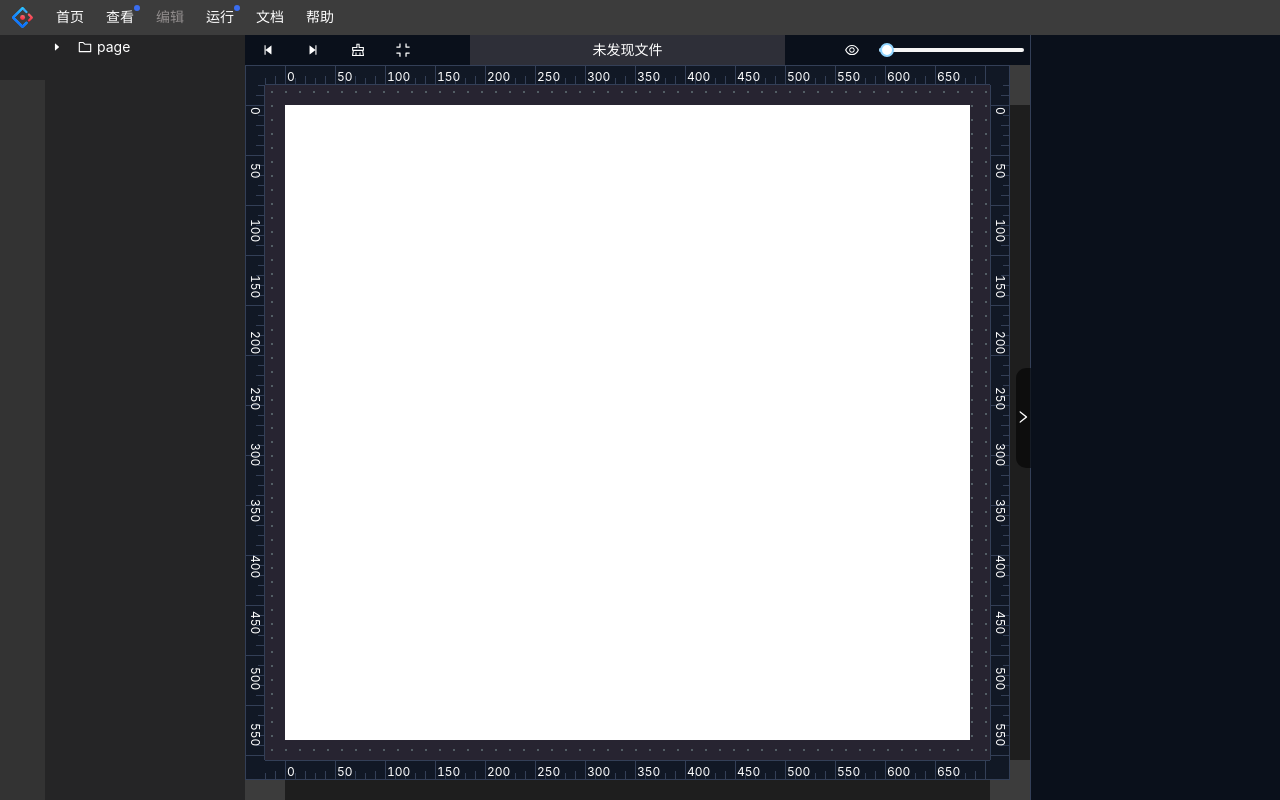
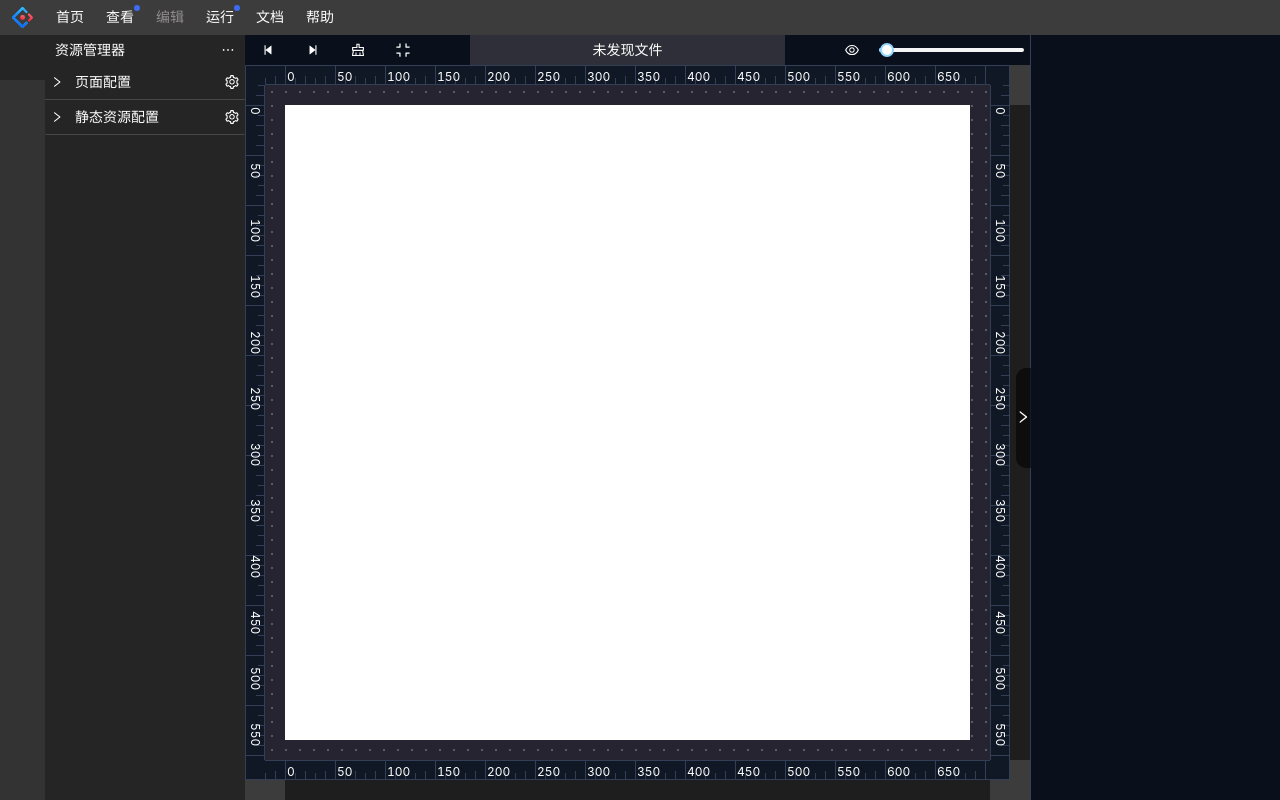
Before and after one commit to uxo2/xyz-t, a React (Create React App) app: page / in a window 1280 px wide. Built offline with nearby package versions, Linux system fonts and the light colour scheme; a small style sheet from the web is missing.

Commit message:
update[ui]: file resources combine workbench

```diff
--- a/package.json
+++ b/package.json
@@ -14,6 +14,7 @@
     "antd": "^4.16.0",
     "axios": "^0.21.1",
     "react": "^17.0.2",
+    "react-contextmenu": "^2.14.0",
     "react-dom": "^17.0.2",
     "react-redux": "^7.2.4",
     "react-router-dom": "^5.2.0",
--- a/src/contexts/states/metaView.ts
+++ b/src/contexts/states/metaView.ts
@@ -5,7 +5,11 @@ export const InitMetaView: State.MetaView = {
   visibleSidebarRightConfigBox: true,
   visibleHeaderBox: true,
   auxliaryCompName: '',
-  visibleInitPropsModal: true // init config modal
+  visibleInitPropsModal: true, // init config modal
+  fileResourceManage: {
+    visiblePageConfig: true,
+    visibleStaticResource: true
+  }
 }
 
 export default InitMetaView
--- a/src/contexts/states/workbench.ts
+++ b/src/contexts/states/workbench.ts
@@ -1,8 +1,10 @@
 export const InitWorkbench:State.WorkbenchLoad = {
   activeFile: null,
-  openFileList: [
-
-  ]
+  openFileList: [],
+  fileResourceManage: {
+    pageListData: [],
+    staticResourceData: []
+  }
 }
 
 export default InitWorkbench
--- a/src/pages/Home/SidebarLeftTool/FileResourceProject/index.tsx
+++ b/src/pages/Home/SidebarLeftTool/FileResourceProject/index.tsx
@@ -1,39 +1,75 @@
-import { Tree } from 'antd'
-import { FileResourceProjectContainer } from './styled'
+import { FileResourceProjectContainer, PageList, HeaderFileTitleBox, ResourceManagePopoverContainer, ResourceManageList } from './styled'
+import { ContextMenu, MenuItem, ContextMenuTrigger } from "react-contextmenu"
+import { Collapse, Popover } from 'antd'
+import { SettingOutlined, EllipsisOutlined, CheckOutlined } from '@ant-design/icons'
 
-const treeData = [
-  {
-    title: 'page',
-    key: '0-0',
-    children: [
-      {
-        title: '登录页',
-        key: '0-0-0'
-      },
-      {
-        title: '首页',
-        key: '0-0-1',
-        children: [
-          {
-            title: (
-              <span>
-                sss
-              </span>
-            ),
-            key: '0-0-1-0'
-          }
-        ]
-      }
-    ]
-  }
-]
+const onClick = () => {
+  console.log(12)
+}
+
+const str = <FileResourceProjectContainer>
+  <ContextMenuTrigger id="contextFileResource">
+      <div className="well">Right click to see the menu</div>
+    </ContextMenuTrigger>
+
+    <ContextMenu id="contextFileResource">
+      <MenuItem data={{foo: 'bar'}} onClick={onClick}>
+        ContextMenu Item 1
+      </MenuItem>
+      <MenuItem data={{foo: 'bar'}} onClick={onClick}>
+        ContextMenu Item 2
+      </MenuItem>
+      <MenuItem divider />
+      <MenuItem data={{foo: 'bar'}} onClick={onClick}>
+        ContextMenu Item 3
+      </MenuItem>
+    </ContextMenu>
+</FileResourceProjectContainer>
+
+const genExtra = () => (
+  <SettingOutlined
+    onClick={event => {
+      event.stopPropagation()
+    }}
+  />
+)
+
+console.log(str)
+
+const ResourceManagePopover = () => (
+  <ResourceManagePopoverContainer>
+    <ResourceManageList>
+      <CheckOutlined />
+      <div className="label">静态资源</div>
+    </ResourceManageList>
+    <ResourceManageList>
+      <CheckOutlined />
+      <div className="label">静态资源</div>
+    </ResourceManageList>
+    <ResourceManageList>
+      <CheckOutlined />
+      <div className="label">静态资源</div>
+    </ResourceManageList>
+  </ResourceManagePopoverContainer>
+)
+
 
 const FileResourceProject = () => (
   <FileResourceProjectContainer>
-    <Tree.DirectoryTree
-      className="file-resource-tree"
-      treeData={treeData}
-    />
+    <HeaderFileTitleBox>
+      <div className="title">资源管理器</div>
+      <Popover placement="bottomLeft" content={ResourceManagePopover} trigger="click" overlayStyle={{padding: 0}}>
+        <EllipsisOutlined />
+      </Popover>
+    </HeaderFileTitleBox>
+    <Collapse expandIconPosition="left" className="collppse-container">
+      <Collapse.Panel header="页面配置" key="1" extra={genExtra()}>
+        <PageList>HomePage</PageList>
+      </Collapse.Panel>
+      <Collapse.Panel header="静态资源配置" key="2" extra={genExtra()}>
+        <div>12</div>
+      </Collapse.Panel>
+    </Collapse>
   </FileResourceProjectContainer>
 )
 
--- a/src/pages/Home/SidebarLeftTool/FileResourceProject/styled.ts
+++ b/src/pages/Home/SidebarLeftTool/FileResourceProject/styled.ts
@@ -2,6 +2,38 @@ import styled from 'styled-components'
 
 export const FileResourceProjectContainer = styled.div`
   color: #fff;
+  width: 100%;
+  height: 100%;
+  .collppse-container {
+    background-color: transparent;
+    color: #fff;
+    border: none;
+    .ant-collapse-item {
+      background-color: rgba(0, 0, 0, 0);
+      border-bottom: 1px solid rgba(204, 204, 204, 0.2);
+      &.ant-collapse-item-active:last-child {
+        border-bottom: none !important;
+      }
+      .ant-collapse-header {
+        padding: 5px;
+        user-select: none;
+        color: #fff;
+        border: 1px solid transparent;
+        &[aria-expanded="true"] {
+          border-bottom: 1px solid rgba(204, 204, 204, 0.2);
+        }
+      }
+      .ant-collapse-content {
+        background-color: transparent;
+        color: #fff;
+        border-top: none;
+        .ant-collapse-content-box {
+          padding: 5px 0;
+          min-height: 150px;
+        }
+      }
+    }
+  }
   .file-resource-tree {
     background: transparent;
     color: #fff;
@@ -18,3 +50,55 @@ export const FileResourceProjectContainer = styled.div`
     }
   }
 `
+
+export const PageList = styled.div`
+  height: 25px;
+  line-height: 25px;
+  text-align: left;
+  text-indent: 10px;
+  user-select: none;
+  &:hover {
+    background-color: #37373d;
+  }
+`
+
+export const HeaderFileTitleBox = styled.div`
+  width: 100%;
+  height: 30px;
+  line-height: 30px;
+  display: flex;
+  justify-content: space-between;
+  align-items: center;
+  padding: 0 10px;
+  user-select: none;
+`
+
+export const ResourceManagePopoverContainer = styled.div`
+  display: flex;
+  justify-content: flex-start;
+  align-items: center;
+  flex-direction: column;
+  padding: 5px;
+  box-sizing: border-box;
+  margin: 0;
+  width: 100px;
+`
+
+export const ResourceManageList = styled.div`
+  width: 100%;
+  line-height: 22px;
+  height: 22px;
+  cursor: default;
+  display: flex;
+  justify-content: flex-start;
+  align-items: center;
+  padding: 0 5px;
+  &:hover {
+    background: #1890ff;
+    color: #fff;
+    border-radius: 3px;
+  }
+  .label {
+    text-indent: 5px;
+  }
+`
--- a/src/pages/Home/WorkbenchComp/WorkbenchHeader/OpenResourceList/index.tsx
+++ b/src/pages/Home/WorkbenchComp/WorkbenchHeader/OpenResourceList/index.tsx
@@ -10,7 +10,7 @@ const OpenResourceList = () => {
   const dispatch = useDispatch()
 
   return (
-    <OpenResourceListContainer>
+    <OpenResourceListContainer empty={openFileList.length === 0}>
       {
         openFileList.length ? openFileList.map((item, index) => (
           <OpenResourceItem key={index} select={activeFile?.id === item.id }>
--- a/src/pages/Home/WorkbenchComp/WorkbenchHeader/OpenResourceList/styled.tsx
+++ b/src/pages/Home/WorkbenchComp/WorkbenchHeader/OpenResourceList/styled.tsx
@@ -2,6 +2,7 @@ import styled from "styled-components"
 
 interface OpenResourcesListProp {
   select?: boolean
+  empty?: boolean
 }
 
 export const OpenResourceItem = styled.li`
@@ -56,7 +57,7 @@ export const OpenResourceListContainer = styled.ul`
   margin: 0 45px;
   overflow: hidden;
   &:hover {
-    overflow: scroll hidden;
+    overflow: ${(props: OpenResourcesListProp) => props.empty ? 'hidden' : 'scroll hidden'};
     li {
       height: 40px;
       line-height: 40px;
```
Also changed, not shown: src/types/index.d.ts (+8 -0 lines), 1 other file (tests, documents, lock files or other folders).
